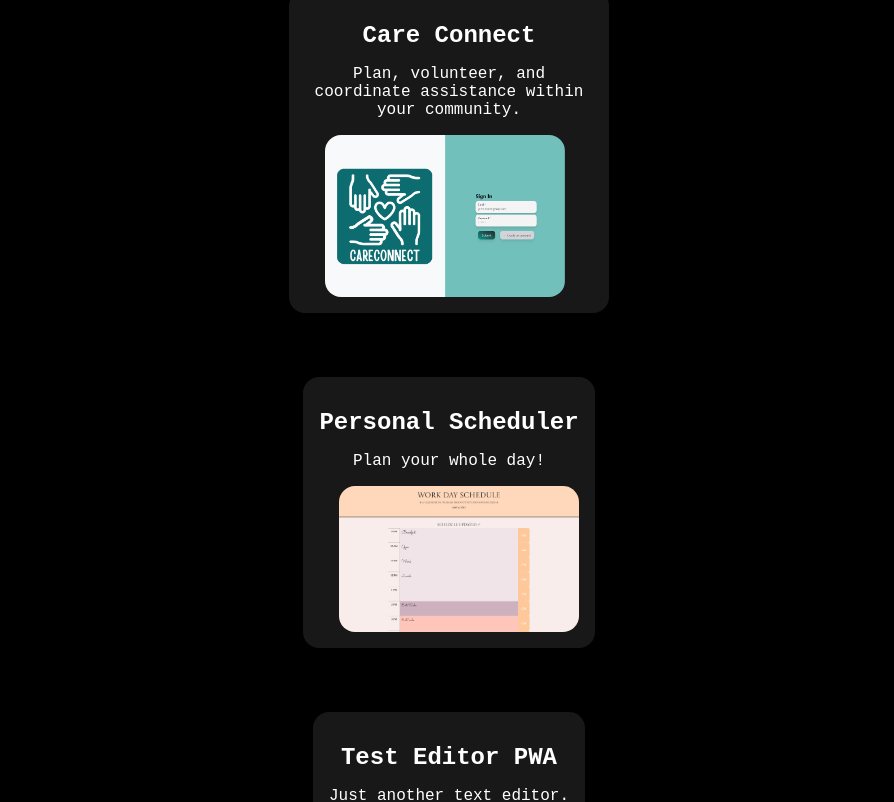
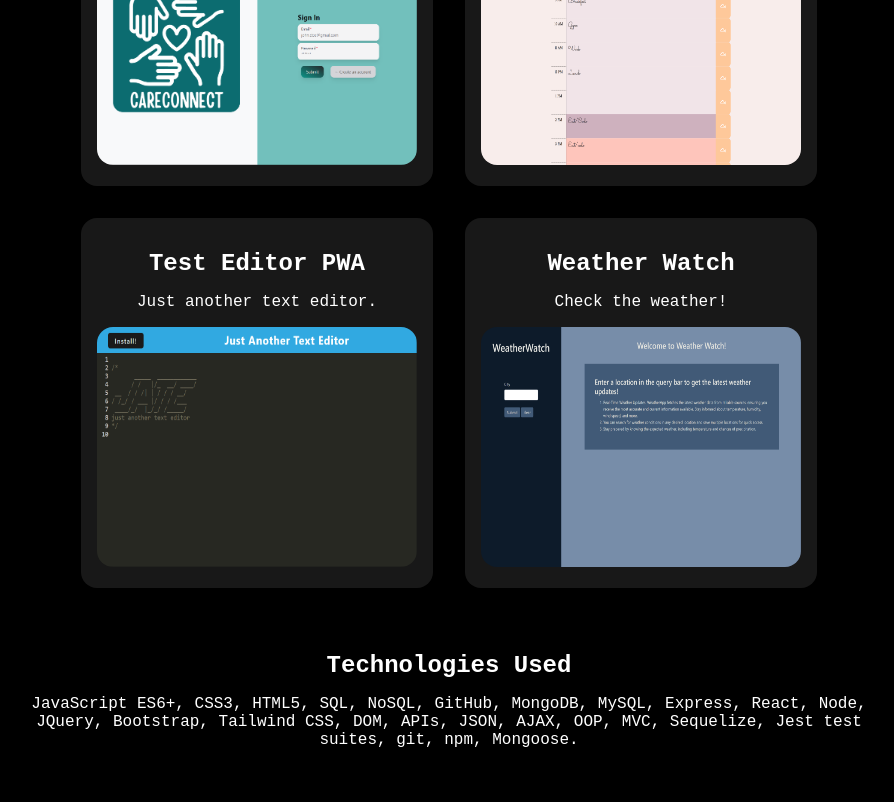
Before and after one commit to saduhub/Developer-Portfolio-React, a React (Vite) app: page /projects in a window 1280 px wide. Shown: the part 780-1582 px from the top of the page, without its empty margins (191-1085 px from the left). After the commit the page ends 1561 px from the top, so only its background shows below. Built offline with nearby package versions, Linux system fonts and the light colour scheme.

Commit message:
Finished Projects page, navbar for projects page, all responsive

```diff
--- a/src/components/Projects.css
+++ b/src/components/Projects.css
@@ -1,41 +1,73 @@
+.buttonStyle {
+    background-color: transparent;
+    border: none;
+    color: white;
+    font-size: 24px;
+    letter-spacing: 2px;
+}
+
 .projectsSectionStyle {
     background-color: black;
+    text-align: center;
 }
 
-.projectsAllProjectsDivStyle {
+.allProjectsDivStyle {
     display: flex;
     flex-direction: column;
     align-items: center;
-    justify-content: center;
-    height: 100%;
 }
 
-.projectsProjectDivStyle {
-    margin: 2rem;
+.projectDivStyle {
+    margin: 1rem;
     padding: 1rem;
     background-color: rgba(30, 30, 30, 0.8);
     border-radius: 1rem;
     max-width: 20rem;
 }
 
-.projectsImageStyle {
-    width: 100%;
-    padding-top: 56.25%;
-    background-size: cover;
-    background-position: center;
+.projectH2Style, .projectPStyle {
+    text-align: center;
+    margin: 1rem auto;
     max-width: 15rem;
-    height: auto;
-    margin: 0px 20px;
+}
+
+.projectImageStyle {
+    width: 15rem;
+    height: 10rem;
     border-radius: 1rem;
 }
 
-.projectsDivStyle {
-    text-shadow: 0px 0px 4px var(--purple-font-color);
-    margin: 5rem;
+.techDivStyle {
+    padding: 1rem;
 }
 
-.projectsH2Style, .projectsPStyle {
+.techH2Style, .techPStyle {
     text-align: center;
     margin: 1rem auto;
-    max-width: 20rem;
+    max-width: 70vw;
 }
+
+@media (min-width: 450px) {
+    .allProjectsDivStyle {
+        margin: 10rem auto 1rem;
+        display: flex;
+        flex-direction: row;
+        justify-content: center;
+        align-items: center;
+        flex-wrap: wrap;
+        max-width: 70vw;
+    }
+
+    .projectDivStyle {
+        max-width: 30rem;
+    }
+
+    .projectH2Style, .projectPStyle {
+        max-width: 20rem;
+    }
+
+    .projectImageStyle {
+        width: 20rem;
+        height: 15rem;
+    }
+}
--- a/src/components/Projects.jsx
+++ b/src/components/Projects.jsx
@@ -1,4 +1,4 @@
-import React from 'react';
+import React, { useState, useEffect } from 'react';
 import './Projects.css';
 
 import songSensei from '/images/songsensei.png';
@@ -23,7 +23,7 @@ const projects = {
   },
   careConnect: {
     title: 'Care Connect',
-    description: 'Plan, volunteer, and coordinate assistance within your community.',
+    description: 'Care for your community.',
     link: 'https://care-connect-378fa5174d96.herokuapp.com/',
     image: careconnect,
   },
@@ -41,38 +41,51 @@ const projects = {
   },
   weather: {
     title: 'Weather Watch',
-    description: 'Weather app using Open Weather API',
+    description: 'Check the weather!',
     link: 'https://saduhub.github.io/Weather-Forecast-App/',
     image: weather,
   },
 };
 
-function Projects() {
+function Projects({ toggleNavbar }) {
+  const [isMobile, setIsMobile] = useState(window.innerWidth <= 450);
+
+  useEffect(() => {
+      const handleResize = () => {
+          setIsMobile(window.innerWidth <= 450);
+      };
+      window.addEventListener('resize', handleResize);
+      return () => {
+          window.removeEventListener('resize', handleResize);
+      };
+  }, []);
+
   return (
     <section className="projectsSectionStyle">
-      <div className="projectsAllProjectsDivStyle">
+      {isMobile && <button onClick={toggleNavbar} className="buttonStyle">=</button>}
+      <div className="allProjectsDivStyle">
         {Object.keys(projects).map((projectKey) => {
           const project = projects[projectKey];
           return (
-            <div key={projectKey} className="projectsProjectDivStyle">
-              <h2 className="projectsH2Style">{project.title}</h2>
-              <p className="projectsPStyle">{project.description}</p>
+            <div key={projectKey} className="projectDivStyle">
+              <h2 className="projectH2Style">{project.title}</h2>
+              <p className="projectPStyle">{project.description}</p>
               <div>
                 <a href={project.link}>
-                  <div
-                    className="projectsImageStyle"
-                    style={{ backgroundImage: `url(${project.image})` }}
+                  <img
+                    className="projectImageStyle"
+                    src={ project.image }
                     alt={`${project.title} screenshot`}>
-                  </div>
+                  </img>
                 </a>
               </div>
             </div>
           );
         })}
       </div>
-      <div className="projectsDivStyle">
-        <h2 className="projectsH2Style">Technologies Used</h2>
-        <p className="projectsPStyle">
+      <div className="techDivStyle">
+        <h2 className="techH2Style">Technologies Used</h2>
+        <p className="techPStyle">
           JavaScript ES6+, CSS3, HTML5, SQL, NoSQL, GitHub, MongoDB, MySQL, Express, React,
           Node, JQuery, Bootstrap, Tailwind CSS, DOM, APIs, JSON, AJAX, OOP, MVC, Sequelize,
           Jest test suites, git, npm, Mongoose.
```
